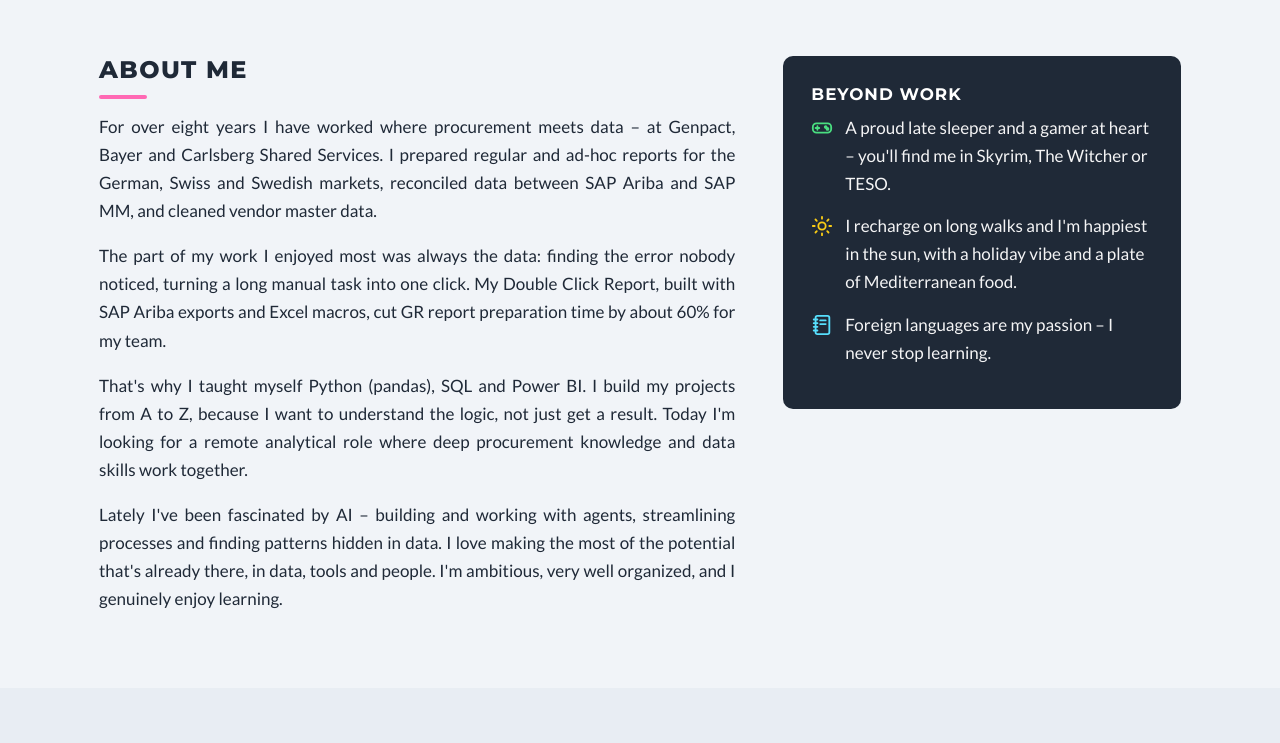
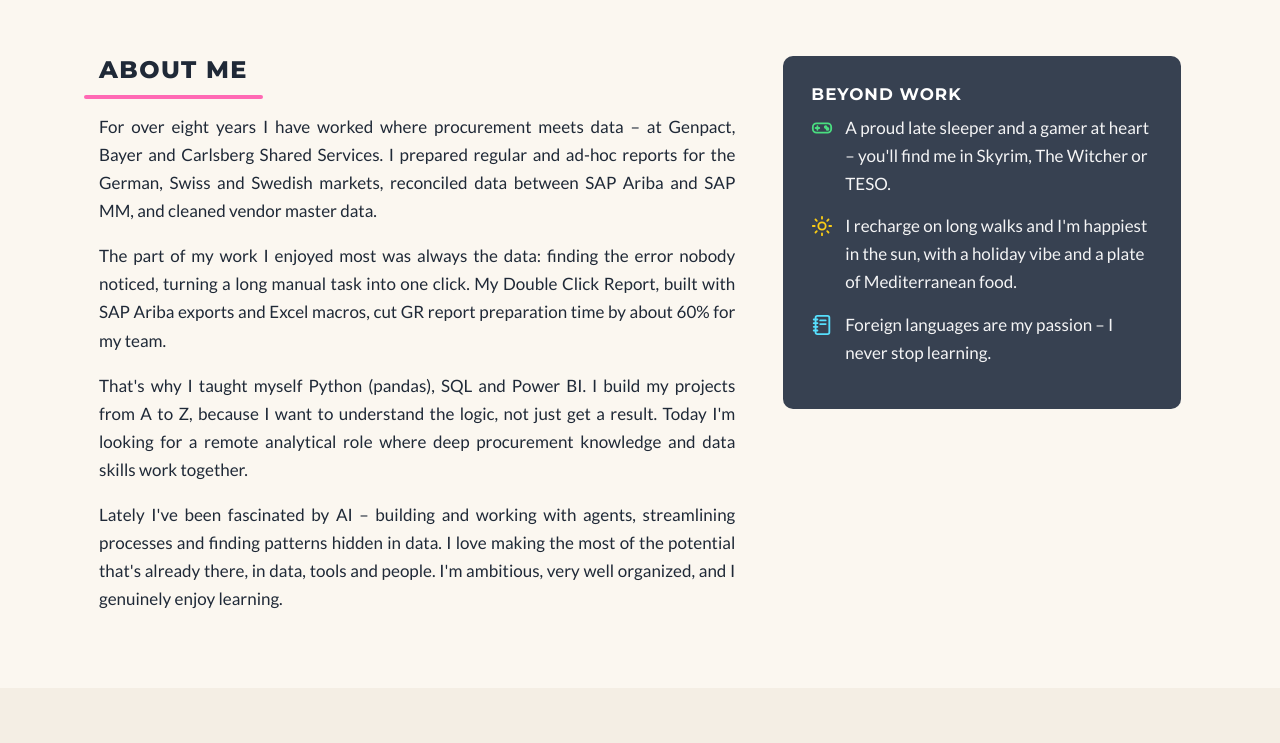
Before and after one commit to kamila-dudzinska/kamila-dudzinska.github.io, a plain HTML site: page index.html in a window 1280 px wide. Shown: the part 315-1058 px from the top of the page. Drawn offline with Linux system fonts and the light colour scheme.

Commit message:
Warm background, softer banner colour, wider heading underline
Co-Authored-By: Claude Opus 5.5 <noreply@anthropic.com>
Claude-Session: https://claude.ai/code/session_01J9ZHiX5wmCzV82d4LN8vvJ

```diff
--- a/css/style.css
+++ b/css/style.css
@@ -564,3 +564,23 @@ body { background: var(--page); }
 @media (min-width: 761px) {
   .hero-inner { justify-content: flex-start; padding-left: 17%; }
 }
+
+/* ==========================================================
+   Wersja ciepła: tło #FBF7F0 + przygaszony baner (jak na LinkedIn)
+   ========================================================== */
+:root {
+  --page: #FBF7F0;        /* tło strony */
+  --page-alt: #F4EEE4;    /* tło sekcji Skills */
+  --line: #E9E2D6;        /* obramowania kafelków */
+  --banner: #374151;      /* przygaszony grafit – baner, nawigacja, stopka */
+  --pink-on-dark: #FF8CC6;/* jaśniejszy róż do tekstu na ciemnym tle (czytelność) */
+}
+.nav, .hero, .page-header, .footer, .beyond { background: var(--banner); }
+.hero-subtitle, .page-header p { color: var(--pink-on-dark); }
+.skill-card, .highlight, .project-card, .small-card, .summary div, .lessons {
+  box-shadow: 0 2px 8px rgba(80, 60, 30, 0.06);
+}
+
+/* Różowe podkreślenie nagłówków: od początku do końca słowa + 10% z każdej strony */
+main h2 { display: table; }
+main h2::after { width: 120%; margin-left: -10%; }
```
